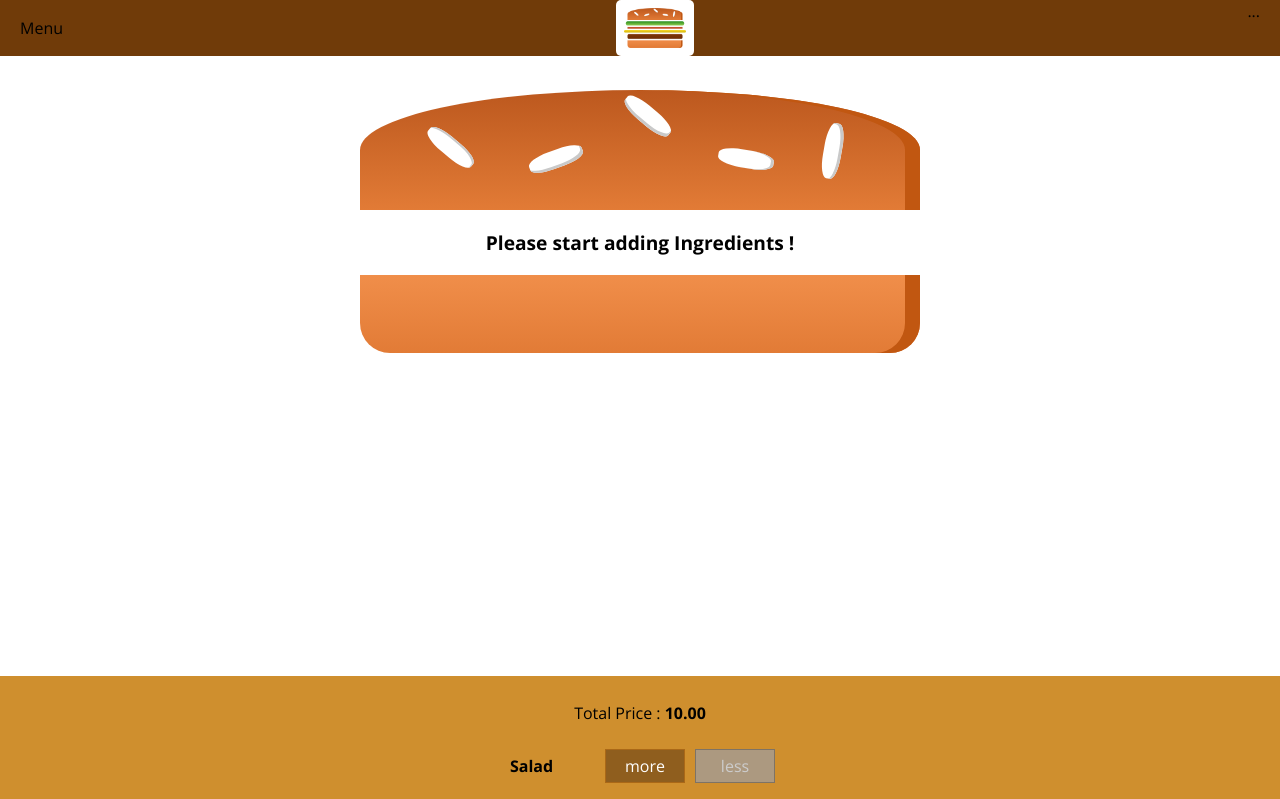
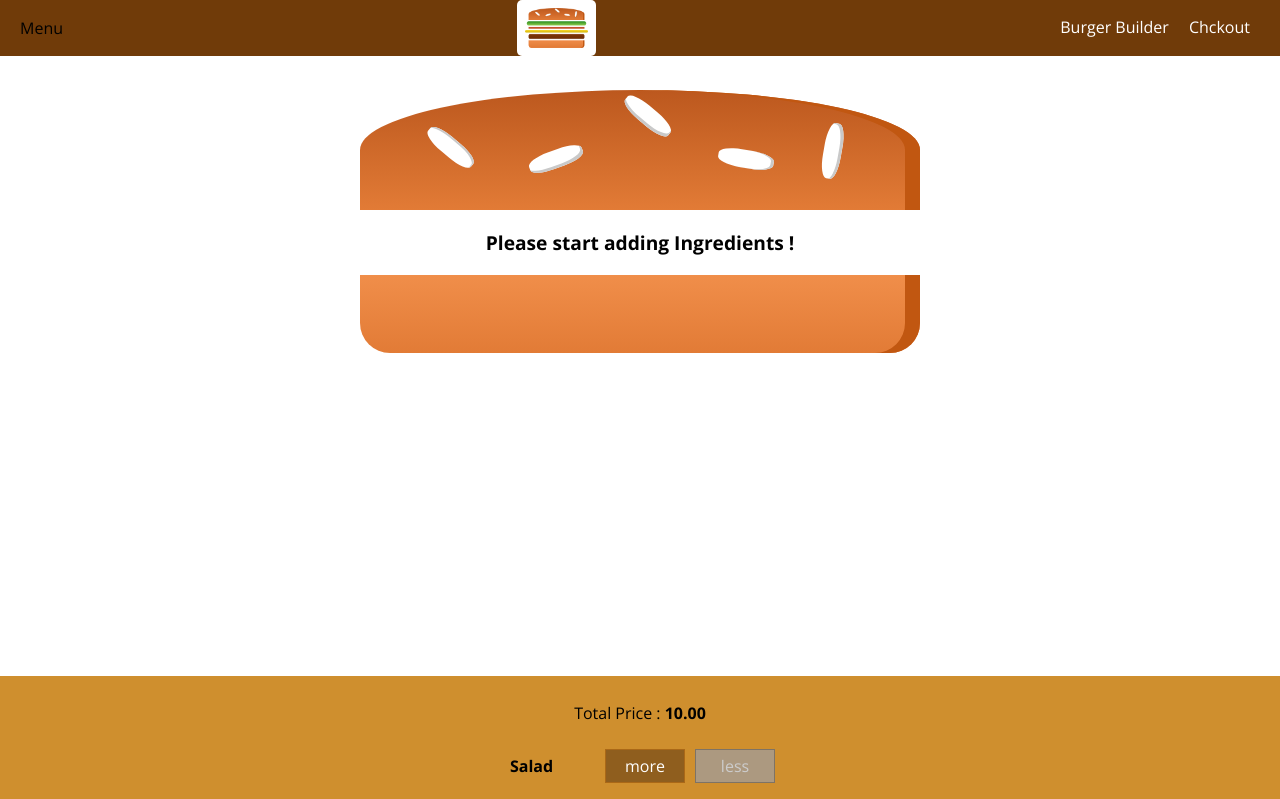
Before and after one commit to amitnashtekar/react-burger, a React app: page / in a window 1280 px wide. Shown: the top 799 px of the page. Built offline with nearby package versions, Linux system fonts and the light colour scheme.

Commit message:
implemented NavigationItems cmpt and used it in Layout

```diff
--- /dev/null
+++ b/src/Components/Navigation/NavigationItems/NavigationItem/NavigationItem.css
@@ -0,0 +1,48 @@
+.NavigationItem {
+    margin: 10px 0;
+    box-sizing: border-box;
+    display: block;
+    width: 100%;
+}
+
+.NavigationItem a {
+    color: #8f5c2c;
+    text-decoration: none;
+    width: 100%;
+    box-sizing: border-box;
+    display: block;
+    transition: color 0.3s ease;
+
+}
+
+.NavigationItem a:hover,
+.NavigationItem a:active,
+.NavigationItem a.active {
+    color: #40a4c8;
+}
+
+@media (min-width: 500px) {
+    .NavigationItem {
+        margin: 0;
+        height: 100%;
+        width: auto;
+        display: flex;
+        align-items: center;
+    }
+
+    .NavigationItem a {
+        color: #fff;
+        height: 100%;
+        padding: 16px 10px;
+        border-bottom: 4px solid transparent;
+    }
+
+    .NavigationItem a:hover,
+    .NavigationItem a:active,
+    .NavigationItem a.active {
+        background-color: #8f5c2c;
+        border-bottom: 4px solid #40a4c8;
+        color: #fff;
+    }
+
+}
--- /dev/null
+++ b/src/Components/Navigation/NavigationItems/NavigationItem/NavigationItem.js
@@ -0,0 +1,10 @@
+import React from 'react';
+import classes from './NavigationItem.css';
+
+const NavigationItem = (props) => (
+    <li className = {classes.NavigationItem}>
+        <a link = {props.link}>{props.children}</a>
+    </li>
+)
+
+export default NavigationItem;
--- /dev/null
+++ b/src/Components/Navigation/NavigationItems/NavigationItems.css
@@ -0,0 +1,15 @@
+.NavigationItems {
+    margin: 0;
+    padding: 0;
+    list-style: none;
+    display: flex;
+    flex-flow: column;
+    align-items: center;
+    height: 100%;
+}
+
+@media (min-width: 500px) {
+    .NavigationItems {
+        flex-flow: row;
+    }
+}
--- /dev/null
+++ b/src/Components/Navigation/NavigationItems/NavigationItems.js
@@ -0,0 +1,13 @@
+import React from 'react';
+import NavigationItem from '../NavigationItems/NavigationItem/NavigationItem';
+import classes from './NavigationItems.css';
+
+const NavigationItems = (props) => (
+
+    <ul className = {classes.NavigationItems}>
+        <NavigationItem link = "/">Burger Builder</NavigationItem>
+        <NavigationItem link = "/">Chckout</NavigationItem>
+    </ul>
+)
+
+export default NavigationItems;
--- a/src/Components/Navigation/Toolbar/Toolbar.js
+++ b/src/Components/Navigation/Toolbar/Toolbar.js
@@ -1,5 +1,6 @@
 import React from 'react';
 import Logo from '../../Logo/Logo';
+import NavigationItems from '../NavigationItems/NavigationItems';
 import ToolbarCls from './Toolbar.css';
 
 const Toolbar = (props) => (
@@ -7,7 +8,7 @@ const Toolbar = (props) => (
         <div>Menu</div>
         <Logo />
         <nav>
-            ...
+            <NavigationItems />
         </nav>
     </div>
 )
--- a/src/Components/OrderSummary/OrderSummary.js
+++ b/src/Components/OrderSummary/OrderSummary.js
@@ -5,7 +5,7 @@ import Button from '../UI/Button/Button';
 const OrderSummary = (props) => {
 
     let IngredientsItems = Object.keys(props.ingredients).map(ingrKey => {
-        return <li> <p><span>{ingrKey}</span>:{props.ingredients[ingrKey]}</p> </li>
+        return <li key={ingrKey}> <p><span>{ingrKey}</span>:{props.ingredients[ingrKey]}</p> </li>
     })
 
     return (
```
